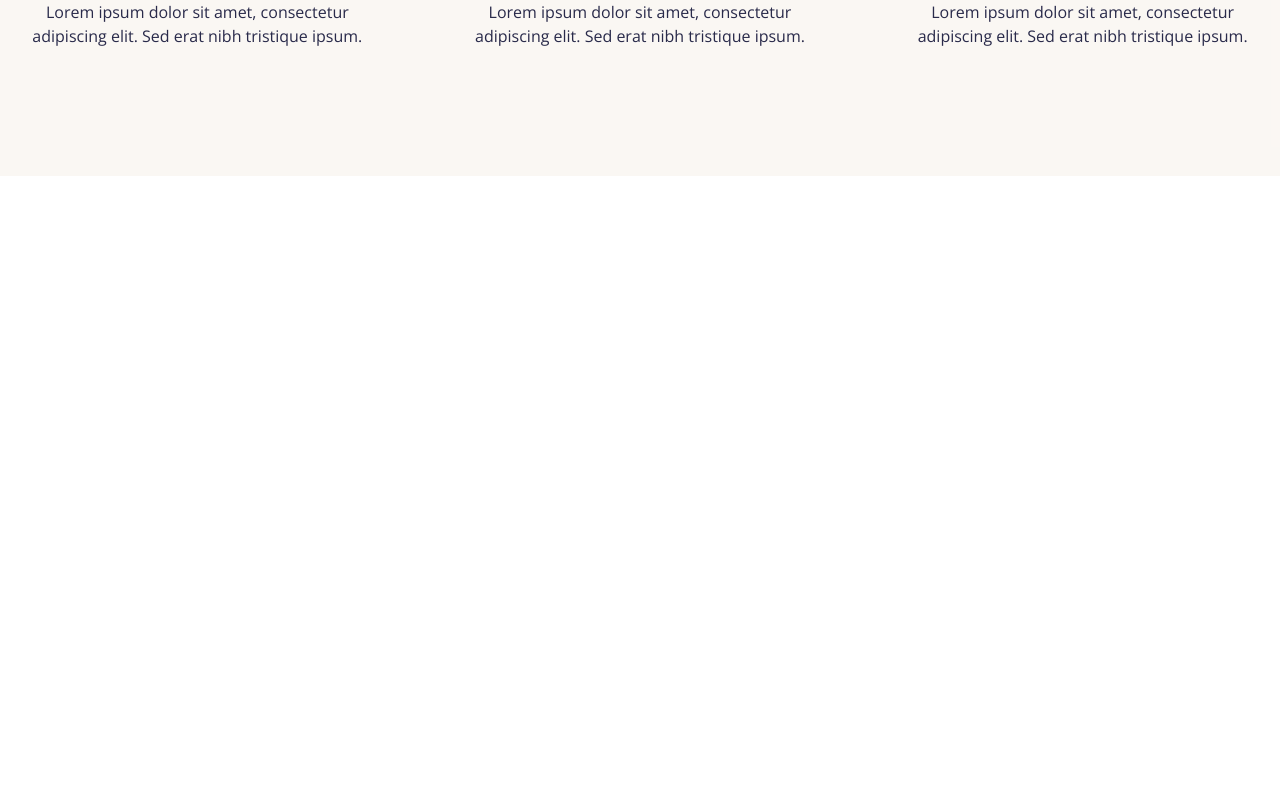
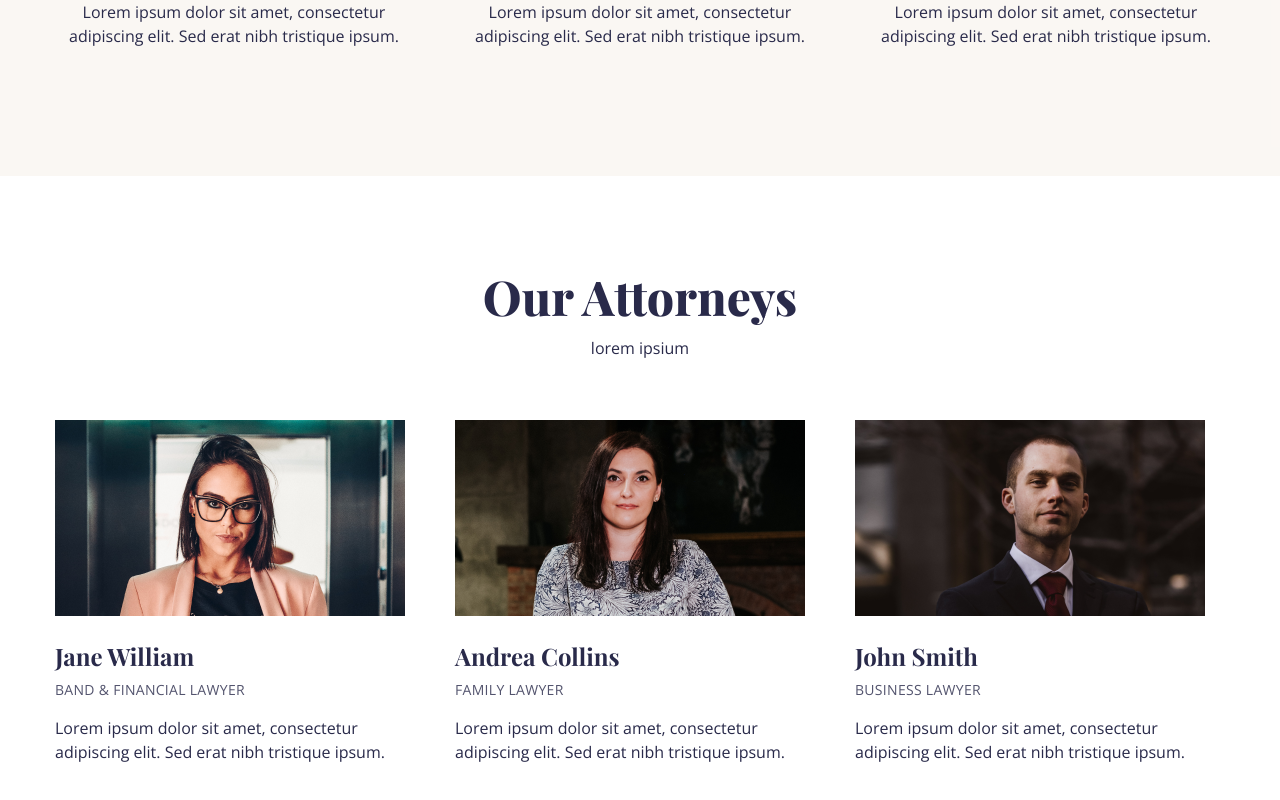
Before and after one commit to Ollatomiwa/lawfirm-website, a React (Create React App) app: page / in a window 1280 px wide. Shown: the part 1886-2686 px from the top of the page. Built offline with nearby package versions, Linux system fonts and the light colour scheme.

Commit message:
Team component and integrate into App; fix container class in Skills component

```diff
--- a/src/App.js
+++ b/src/App.js
@@ -5,12 +5,14 @@ import React from 'react';
 import Banner from './components/Banner';
 import Testimonials from './components/Testimonials';
 import Skills from './components/Skills';
+import Team from './components/Team';
 
 const App = () => {
   return <div>
     <Banner />
     <Testimonials />
     <Skills />
+    <Team />
 
     <div className='h-[2000px]'></div>
   </div>;
--- a/src/components/Skills.js
+++ b/src/components/Skills.js
@@ -5,7 +5,7 @@ import { skills } from '../data';
 const Skills = () => {
   return (
     <section id='skills' className='section bg-[#f8f3eca1] pb-32'>
-        <div className='containermx-auto text-center'>
+        <div className='container mx-auto text-center'>
             <h2 className='text-5xl font-primary font-extrabold mb-4'>What we do</h2>
             <p className='max-w-[540px] mx-auto px-6 lg:px-0 mb-[60px]'>
                 lorem ipsum dolor sit amet, consectetur adipiscing elit, sed do eiusmod tempor incididunt
--- /dev/null
+++ b/src/components/Team.js
@@ -0,0 +1,32 @@
+import React from 'react'
+
+//import team data
+import {team} from '../data';
+
+const Team = () => {
+  return (
+    <section id='team' className='section'>
+        <div className='container mx-auto text-center'>
+            <h2 className='text-5xl font-primary font-extrabold mb-4 '>Our Attorneys</h2>
+            <p className='max-w-[540px] mx-auto px-6 lg:px-0 mb-[60px]' >lorem ipsium</p>
+
+            {/* team members grid */}
+            <div className='lg:grid lg:grid-cols-3 lg:gap-x-[30px]'>
+           {team.map((item, index) => {
+            const {name, position, image, description} = item;
+            return <div className='text-center lg:text-left mb-12' key={index}>
+                <img src={image} alt='' className='mx-auto lg:mx-0 mb-6' />
+                <h4 className='text-2xl mb-2 font-primary font-bold'>{name}</h4>
+                <p className='text-sm uppercase tracking-[0.3px] mb-4 opacity-[0.8]'>{position}</p>
+                <p className='max-w-[332px] lg:max-w-[350px] mx-auto lg:mx-0'>{description}</p>
+            </div>
+           })}
+
+            </div>
+        </div>
+
+    </section>
+  )
+}
+
+export default Team
```
